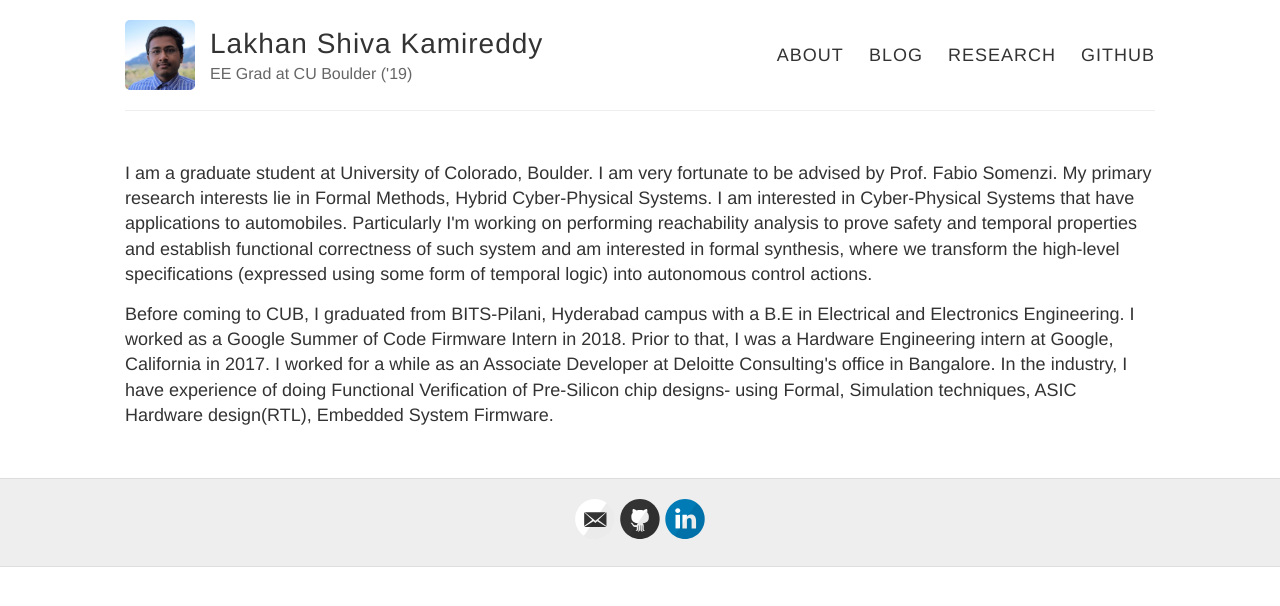
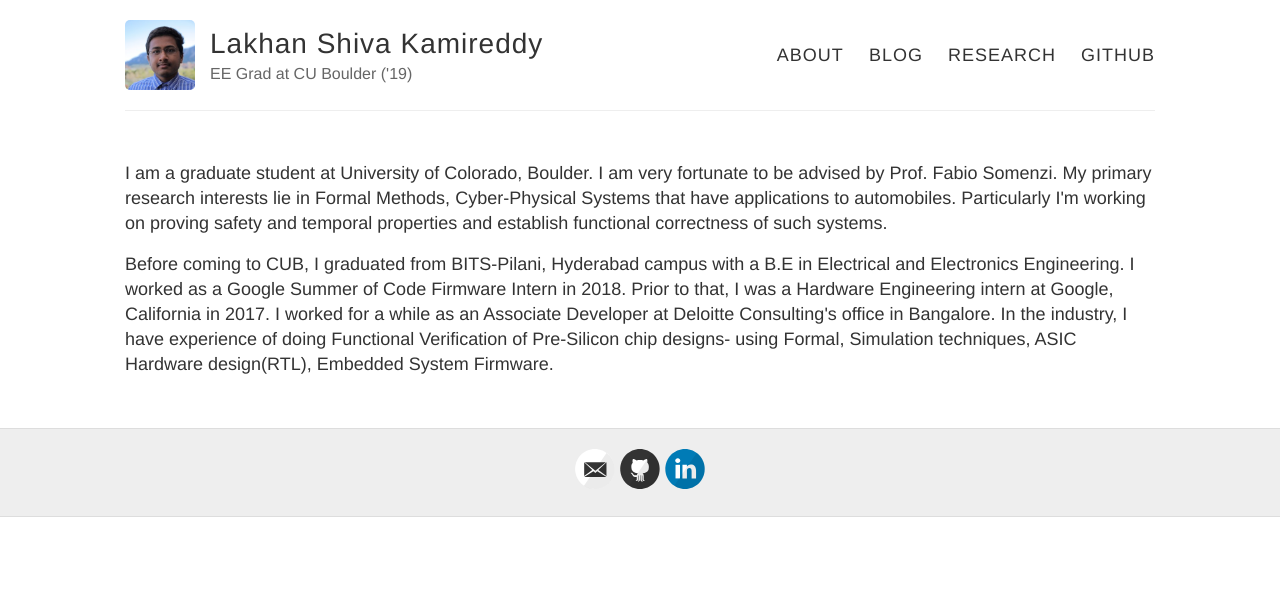
Before and after one commit to lakhanshiva/lakhanshiva.github.io, a Jekyll site: the page built from index.html, in a window 1280 px wide. Shown: the top 606 px of the page. Built offline with Jekyll 4.4.1, drawn with Linux system fonts in a browser that asks for light colours.

Commit message:
Update index.html

```diff
--- a/index.html
+++ b/index.html
@@ -3,7 +3,7 @@
 ---
 
 <body>
-  <p>I am a graduate student at University of Colorado, Boulder. I am very fortunate to be advised by Prof. Fabio Somenzi. My primary research interests lie in Formal Methods, Hybrid Cyber-Physical Systems. I am interested in Cyber-Physical Systems that have applications to automobiles. Particularly I'm working on performing reachability analysis to prove safety and temporal properties and establish functional correctness of such system and am interested in formal synthesis, where we transform the high-level specifications (expressed using some form of temporal logic) into autonomous control actions.</p>
+  <p>I am a graduate student at University of Colorado, Boulder. I am very fortunate to be advised by Prof. Fabio Somenzi. My primary research interests lie in Formal Methods, Cyber-Physical Systems that have applications to automobiles. Particularly I'm working on proving safety and temporal properties and establish functional correctness of such systems. </p>
 
    <p>Before coming to CUB, I graduated from BITS-Pilani, Hyderabad campus with a B.E in Electrical and Electronics Engineering. I worked as a Google Summer of Code Firmware Intern in 2018. Prior to that, I was a Hardware Engineering intern at Google, California in 2017. I worked for a while as an Associate Developer at Deloitte Consulting's office in Bangalore.
     In the industry, I have experience of doing Functional Verification of Pre-Silicon chip designs- using Formal, Simulation techniques,
```
